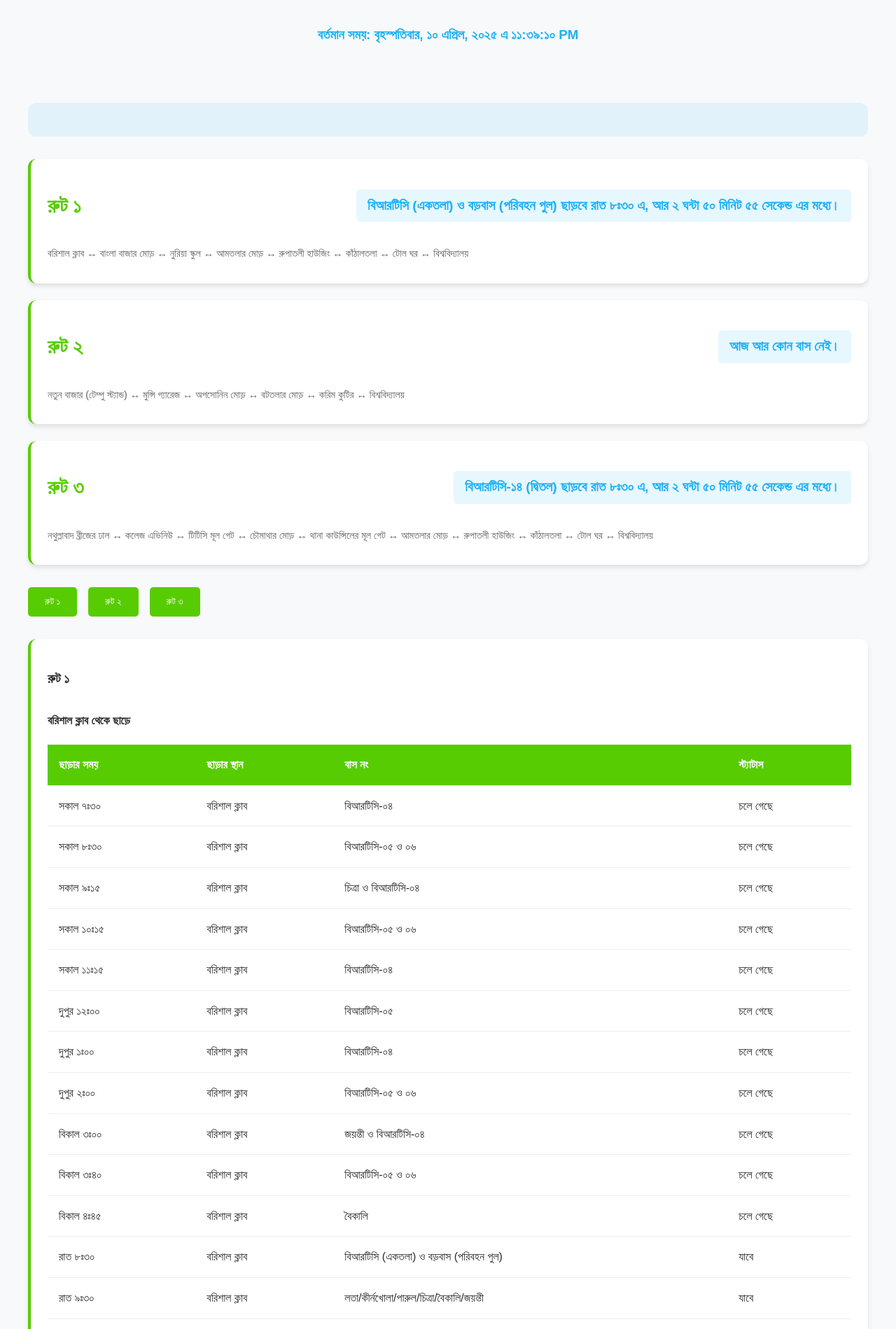
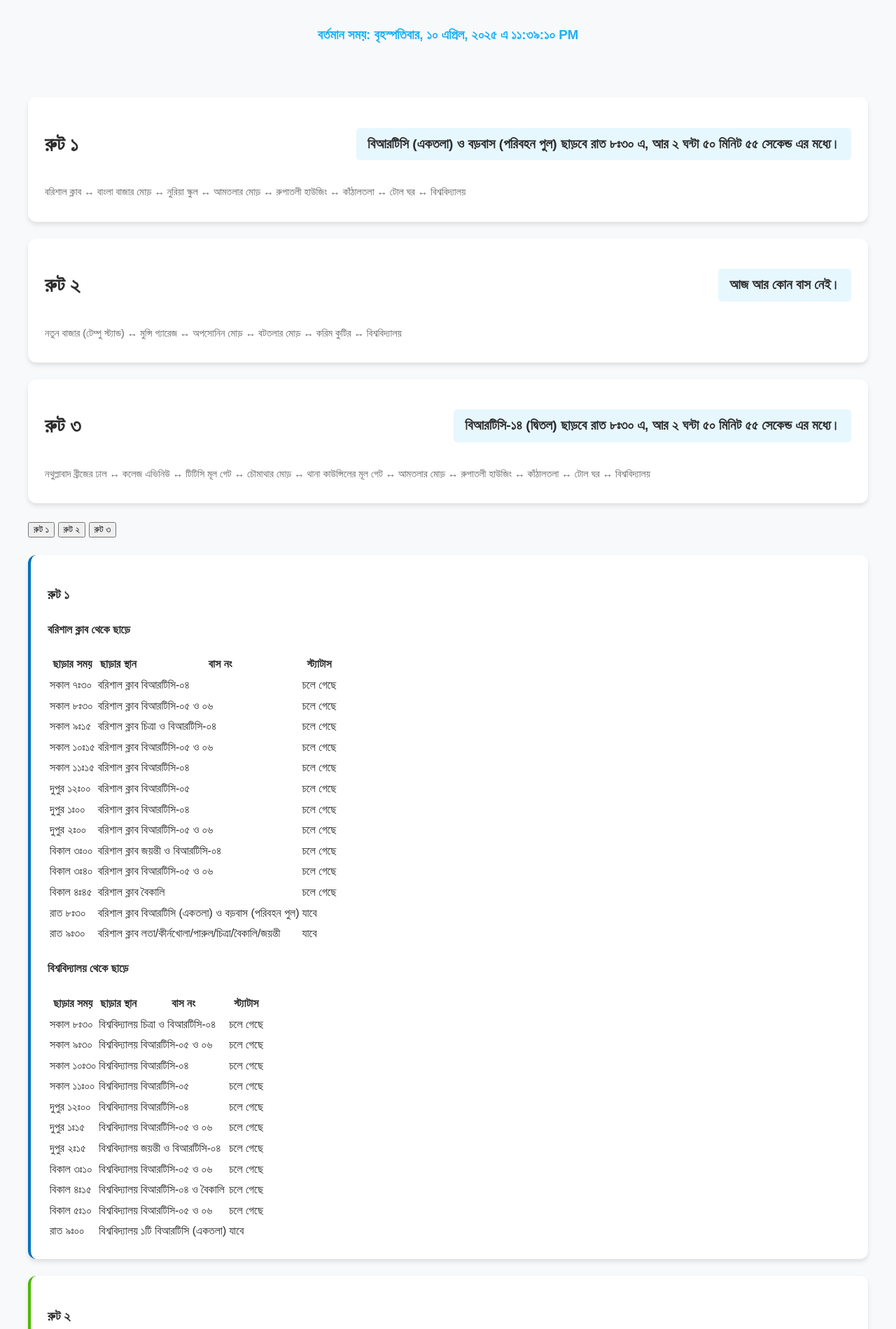
Before and after one commit to tanvirmahfuz100/fireman, a plain HTML site: page bus/bus.html in a window 1280 px wide. Shown: the part 280-2179 px from the top of the page at 70% size. Drawn offline with Linux system fonts and the light colour scheme; a web font is replaced by a local one.

Commit message:
Update bus_style.css

```diff
--- a/bus/bus_style.css
+++ b/bus/bus_style.css
@@ -5,7 +5,16 @@
     padding: 1.5rem;
     margin: 1.5rem 0;
     box-shadow: var(--shadow);
-    border-left: 4px solid var(--primary-color);
+}
+
+#route1 {
+    border-left: 4px solid #0071bc;
+}
+#route2 {
+    border-left: 4px solid #4bb802;
+}
+#route3 {
+    border-left: 4px solid #dc3545;
 }
 
 .route-header {
@@ -17,14 +26,16 @@
 
 .route-name {
     font-size: 1.8rem;
-    color: var(--primary-color);
     margin: 0;
     font-weight: 700;
 }
 
+#route1 .route-name { color: #0071bc; }
+#route2 .route-name { color: #4bb802; }
+#route3 .route-name { color: #dc3545; }
+
 .route-status-text {
     font-size: 1.2rem;
-    color: var(--secondary-color);
     font-weight: 600;
     background: rgba(28, 176, 246, 0.1);
     padding: 0.5rem 1rem;
@@ -38,80 +49,4 @@
     margin: 0.5rem 0;
 }
 
-.route-navigation {
-    display: flex;
-    gap: 1rem;
-    margin: 2rem 0;
-}
-
-.route-navigation button {
-    background: var(--primary-color);
-    color: var(--white);
-    border: none;
-    padding: 0.8rem 1.5rem;
-    border-radius: 5px;
-    cursor: pointer;
-    transition: all 0.3s ease;
-    font-family: var(--font-family);
-}
-
-.route-navigation button:hover {
-    background: #4bb802;
-    transform: translateY(-2px);
-}
-
-.schedule-table {
-    margin: 2rem 0;
-}
-
-.schedule-table table {
-    width: 100%;
-    border-collapse: collapse;
-    margin-top: 1rem;
-}
-
-.schedule-table th,
-.schedule-table td {
-    padding: 1rem;
-    text-align: left;
-    border-bottom: 1px solid #eee;
-}
-
-.schedule-table th {
-    background: var(--primary-color);
-    color: var(--white);
-}
-
-/* Responsive Design */
-@media (max-width: 768px) {
-    .route-navigation {
-        flex-direction: column;
-    }
-
-    .route-header {
-        flex-direction: column;
-        align-items: flex-start;
-        gap: 1rem;
-    }
-
-    .schedule-table table {
-        display: block;
-        overflow-x: auto;
-    }
-}
-
-.info-message {
-    background: rgba(28, 176, 246, 0.1);
-    padding: 1.5rem;
-    border-radius: var(--border-radius);
-    margin: 2rem 0;
-    text-align: center;
-}
-
-.vacation-message {
-    background: rgba(255, 87, 34, 0.1);
-    color: #dc3545;
-    padding: 1.5rem;
-    border-radius: var(--border-radius);
-    margin: 2rem 0;
-}
+/* Rest of the CSS remains same... */
```
